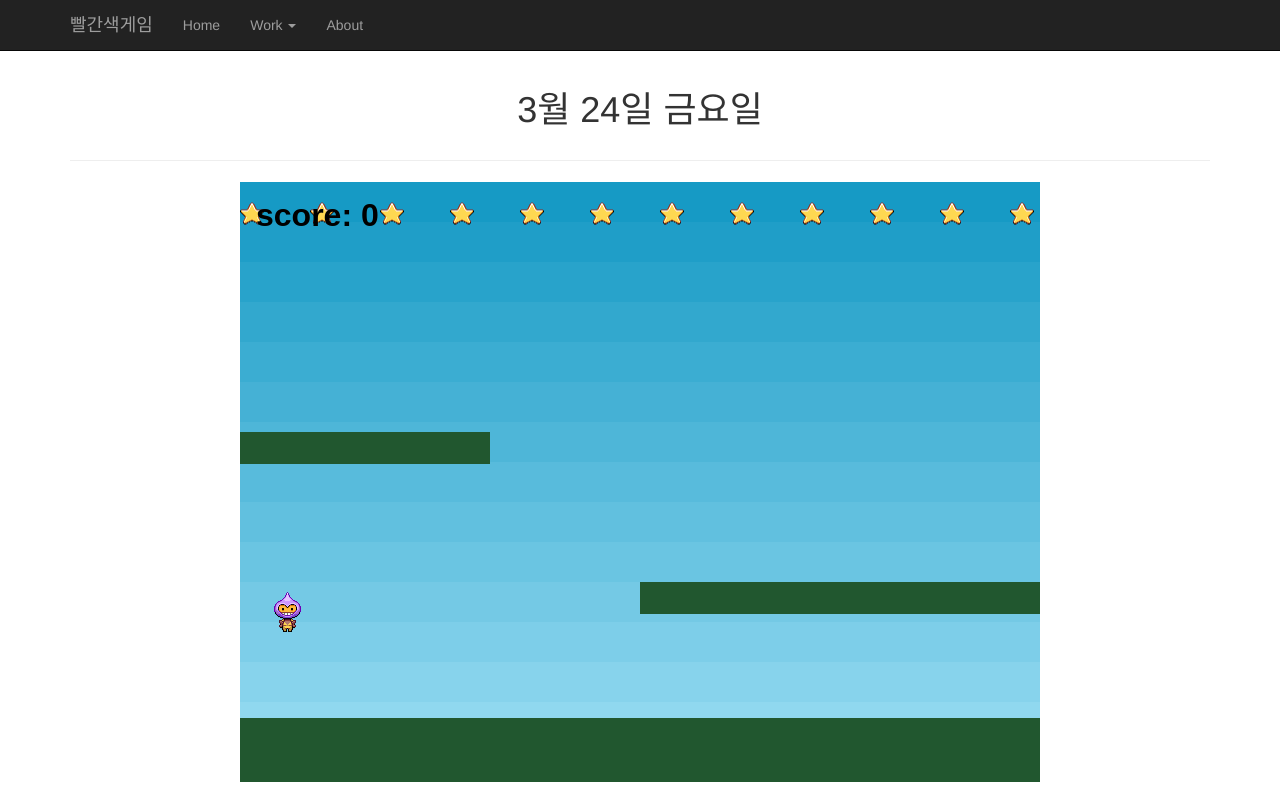
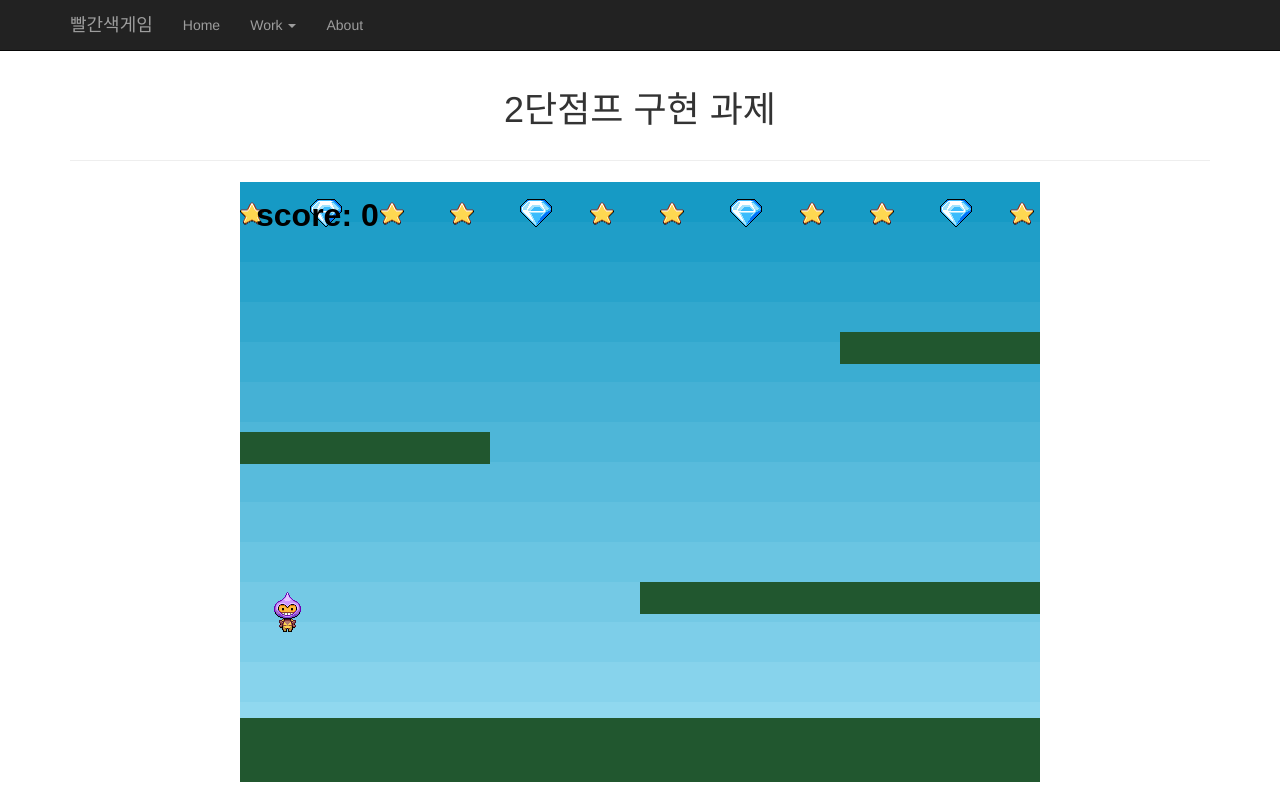
Before and after one commit to sjh836/WebGame, a plain HTML site: page 2.html in a window 1280 px wide. Drawn offline with Linux system fonts and the light colour scheme; animation ran at ten frames a second.

Commit message:
2단점프 버그 수정&점수 추가

```diff
--- a/2.html
+++ b/2.html
@@ -58,8 +58,10 @@
                     <li class="dropdown">
                         <a href="#" class="dropdown-toggle" data-toggle="dropdown">Work <b class="caret"></b></a>
                         <ul class="dropdown-menu dropdown-menu-left">
-                            <li><a href="1.html">3월 17일</a></li>
-                            <li><a href="1.html">3월 24일</a></li>
+                            <li><a href="1.html">튜토리얼</a></li>
+                            <li><a href="2.html">2단점프</a></li>
+                            <li><a href="3.html">블럭 피하기</a></li>
+                            <li><a href="4.html">Flappy Bird</a></li>
                         </ul>
                     </li>
                     <li>
@@ -77,7 +79,7 @@
 
         <div class="row">
             <div class="col-lg-12 text-center">
-                <h1>3월 24일 금요일</h1>
+                <h1>2단점프 구현 과제</h1>
             </div>
         </div>
         <div class="row">
@@ -88,13 +90,13 @@
 var cursors;
 var score = 0;
 var scoreText;
-          var dash=0; //이단점프
 
 function preload() {
-              game.load.image('sky', 'assets/sky.png');
-              game.load.image('ground', 'assets/platform.png');
-              game.load.image('star', 'assets/star.png');
-              game.load.spritesheet('dude', 'assets/dude.png', 32, 48);
+    game.load.image('sky', 'assets/tutorial/sky.png');
+    game.load.image('ground', 'assets/tutorial/platform.png');
+    game.load.image('star', 'assets/tutorial/star.png');
+    game.load.image('diamond', 'assets/tutorial/diamond.png');
+    game.load.spritesheet('dude', 'assets/tutorial/dude.png', 32, 48);
 }
 
 function create() {
@@ -121,6 +123,10 @@
 
   ledge.body.immovable = true;
 
+  ledge = platforms.create(600, 150, 'ground'); //세번째 선반 플랫폼
+
+  ledge.body.immovable = true;
+
   player = game.add.sprite(32, game.world.height - 300, 'dude'); //플레이어 세팅
 
   game.physics.arcade.enable(player);
@@ -135,17 +141,26 @@
   cursors = game.input.keyboard.createCursorKeys();
 
   stars = game.add.group();
+  stars.enableBody = true;
+  diamonds = game.add.group();
+  diamonds.enableBody = true;
 
-                stars.enableBody = true;
-
-                for (var i = 0; i < 12; i++) //별이 12개
+  for (var i = 0; i < 12; i++) //12개 아이템
+  {
+    if(i%3==1)
+    {
+      var diamond = diamonds.create(i * 70, 0, 'diamond'); //다이아몬드그룹 생성, 초기위치
+      diamond.body.gravity.y = 50; //중력
+      diamond.body.bounce.y = 0.7 + Math.random() * 0.3; //다이아몬드의 랜덤 바운스
+    }
+    else
     {
       var star = stars.create(i * 70, 0, 'star'); //별그룹 생성, 초기위치
+      star.body.gravity.y = 60; //중력
+      star.body.bounce.y = 0.5 + Math.random() * 0.2; //별의 랜덤 바운스
+    }
+  }
 
-                    star.body.gravity.y = 60; //중력
-
-                    star.body.bounce.y = 0.7 + Math.random() * 0.2; //별의 랜덤 바운스
-                }
   scoreText = game.add.text(16, 16, 'score: 0', { fontSize: '32px', fill: '#000' });
 }
 
@@ -172,31 +187,73 @@
 
       player.frame = 4;
   }
-              if (cursors.up.isDown && player.body.touching.down && hitPlatform) //업 키, 내려가는중일때, 땅에 발이닿을때만 점프 허용
-              {
-                  player.body.velocity.y = -200;
-                  dash=1;
+
+  var onTheGround = player.body.touching.down; //내려가면서 땅에 닿았을때
+
+  if (onTheGround) {
+      this.jumps = 2; //2번 점프할 수 있게 초기화
+      this.jumping = false;
   }
-               if (dash&&cursors.down.isDown)
-                {
-                  player.body.velocity.y = -300;
-                  dash=0;
+
+  if (this.jumps > 0 && upInputIsActive(5)) {
+      player.body.velocity.y = -250;
+      this.jumping = true;
   }
+
+  if (this.jumping && upInputReleased()) { //점프중이고 입력이 해제되면 점프가능숫자를 줄이고 점프금지
+      this.jumps--;
+      this.jumping = false;
+  }
+
   game.physics.arcade.collide(stars, platforms);
   game.physics.arcade.overlap(player, stars, collectStar, null, this); //유저와 별이 충돌할 경우 collectStar함수 호출
+  game.physics.arcade.collide(diamonds, platforms);
+  game.physics.arcade.overlap(player, diamonds, collectDiamond, null, this); //유저와 별이 충돌할 경우 collectStar함수 호출
 }
+
 function collectStar (player, star) {
     star.kill(); //유저와 별이 닿으면 별이 사라짐
     score += 10; //10점 추가
 
-              if (score==120) //120점 달성할 경우 클리어
+    clear();
+}
+
+function collectDiamond (player, diamond) {
+    diamond.kill();
+    score += 25; //25점 추가
+
+    clear();
+}
+
+function clear () {
+    if (score==180) //180점 달성할 경우 클리어
     {
-                scoreText.text = '1단계 클리어';
+      scoreText.text = '2단계 클리어';
     }
     else
     {
       scoreText.text = 'Score: ' + score;
     }
+}
+
+function upInputIsActive (duration) { //점프 시 true 반환, 점프방법은 윗키나 화면터치
+    var isActive = false;
+
+    isActive = game.input.keyboard.downDuration(Phaser.Keyboard.UP, duration);
+    isActive |= (this.game.input.activePointer.justPressed(duration + 1000/60) &&
+        this.game.input.activePointer.x > this.game.width/4 &&
+        this.game.input.activePointer.x < this.game.width/2 + this.game.width/4);
+
+    return isActive;
+}
+
+function upInputReleased () { //점프 버튼 해제시 true 반환
+    var released = false;
+
+    released = game.input.keyboard.upDuration(Phaser.Keyboard.UP);
+    released |= this.game.input.activePointer.justReleased();
+
+    return released;
 }
           </script>
         </div>
```
Also changed, not shown: 1.html (+9 -6 lines), index.html (+4 -1 lines), assets/tutorial/baddie.png (renamed from assets/baddie.png), assets/tutorial/diamond.png (renamed from assets/diamond.png), assets/tutorial/dude.png (renamed from assets/dude.png), assets/tutorial/firstaid.png (renamed from assets/firstaid.png), assets/tutorial/platform.png (renamed from assets/platform.png), assets/tutorial/sky.jpg (renamed from assets/sky.jpg), assets/tutorial/sky.png (renamed from assets/sky.png), assets/tutorial/star.png (renamed from assets/star.png). Lines whose indentation alone changed are shown as unchanged.
